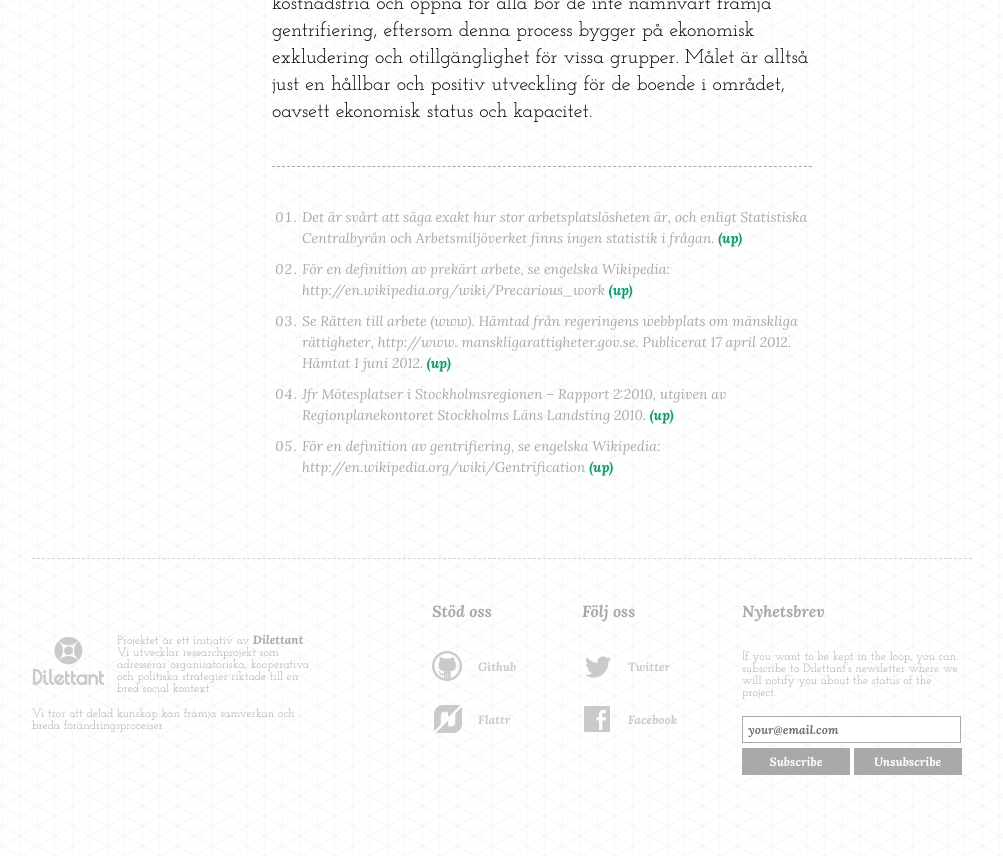
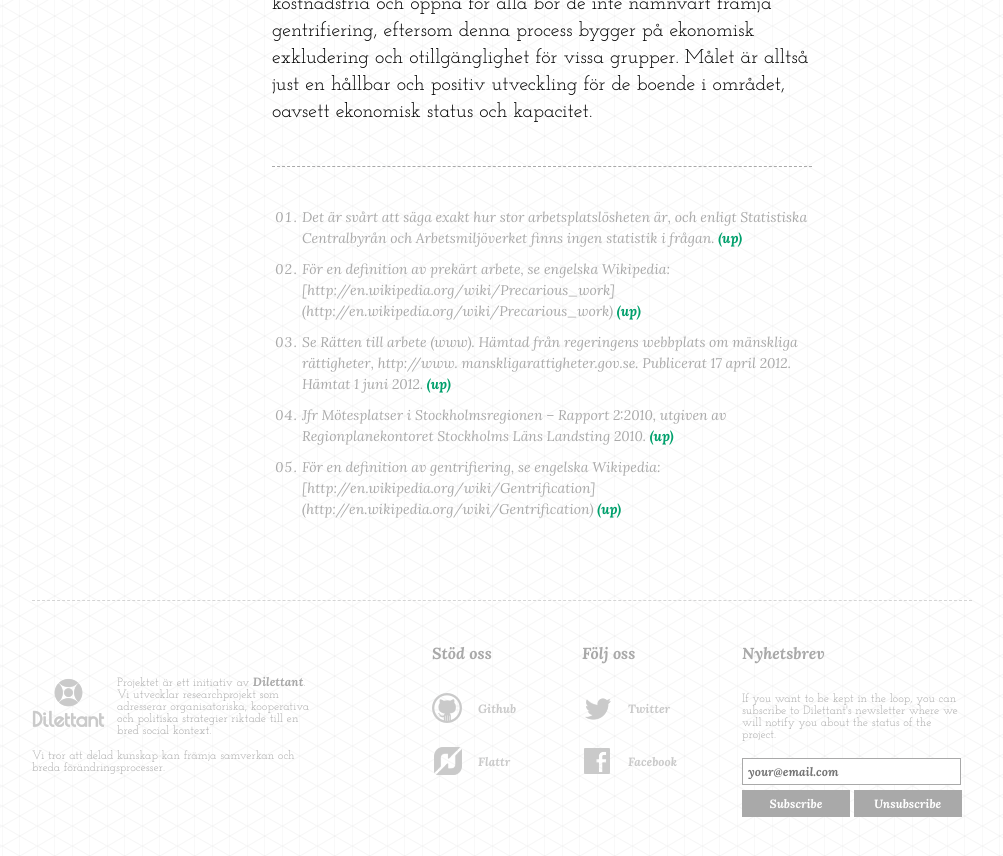
Before and after one commit to dilettant/allmannakontoret, a Jekyll site: the page built from koncept/utgangspunkter_och_perspektiv.md, in a window 1280 px wide and 900 px high, scrolled down 5654 px. Shown: the top 856 px of the window, without its empty margins (138-1141 px from the left). Built offline with Jekyll 4.4.1, drawn with Linux system fonts in a browser that asks for light colours; comment, search, counter and statistics services are not loaded; some of the changed lines change nothing that is shown.

Commit message:
adjustment of footnotes

```diff
--- a/koncept/utgangspunkter_och_perspektiv.md
+++ b/koncept/utgangspunkter_och_perspektiv.md
@@ -11,9 +11,9 @@ Visionen om allmänna kontor har växt fram ur observationer och analyser av den
 
 Arbetsmarknaderna förändras, och det går i dag att se en tydlig utveckling mot en växande andel frilansare, korttidsanställda och ensamföretagare. Människor och företag är i dag långt mer geografiskt mobila än tidigare, och med nya kommunikationsteknologier kan arbete numera ske i princip när som helst och var som helst.
 
-Som en följd av detta arbetar fler och fler hemifrån, på kaféer, bibliotek osv. Denna "arbetsplatslöshet" betyder att många i dag saknar tillgång till den gemenskap, stabilitet och kompetensutveckling som det kan innebära att ha en arbetsplats.[(1)](#footnotes){#foot1} Denna situation kräver nya typer av analyser och politiska insatser.
+Som en följd av detta arbetar fler och fler hemifrån, på kaféer, bibliotek osv. Denna "arbetsplatslöshet" betyder att många i dag saknar tillgång till den gemenskap, stabilitet och kompetensutveckling som det kan innebära att ha en arbetsplats. [(1)](#footnotes){#foot1} Denna situation kräver nya typer av analyser och politiska insatser.
 
-Den fasta anställningen är i många branscher ett minne blott, och det finns stora skillnader i trygghet och förmåner mellan den som är anställd och den som driver eget. Företagare och entreprenörer är omhuldade i den politiska diskussionen, men det görs få substantiella insatser för att förbättra den prekära situation som det innebär att "göra det själv". Den ökade mängden småföretag och frilansare kan i bästa fall leda till en större mångfald av verksamheter, i sämsta fall till en negativ konkurrens som får konsekvenser för både kvalitet, arbetsmiljö och social trygghet.[(2)](#footnotes){#foot2}
+Den fasta anställningen är i många branscher ett minne blott, och det finns stora skillnader i trygghet och förmåner mellan den som är anställd och den som driver eget. Företagare och entreprenörer är omhuldade i den politiska diskussionen, men det görs få substantiella insatser för att förbättra den prekära situation som det innebär att "göra det själv". Den ökade mängden småföretag och frilansare kan i bästa fall leda till en större mångfald av verksamheter, i sämsta fall till en negativ konkurrens som får konsekvenser för både kvalitet, arbetsmiljö och social trygghet. [(2)](#footnotes){#foot2}
 
 Att driva eget företag eller att arbeta frilans, med den flexibilitet och mobilitet som det kan innebära, är för många en eftersträvansvärd situation. Denna arbetssituation präglas ofta av ett starkt engagemang och kan innebära ett stort inflytande över hur, när och var arbetet bedrivs. Samtidigt kan denna frihet medföra mer svårhanterliga och prekära aspekter; osäkerhet gällande kommande uppdrag, känslan av att alltid behöva vara tillgänglig, ökad tidsåtgång till administration och ekonomi, och en osäkrare tillvaro i relation till de sociala trygghetssystemen.
 
@@ -48,13 +48,13 @@ Många kommuner och stadsdelar arbetar hårt för att locka företag att etabler
 
 Allmänna kontor kan bidra till hållbar lokal ekonomisk utveckling genom sänkta transaktionskostnader för arbete och kunskapsutbyte i gemenskap, samt demokratisk tillgång till kreativa möten och kunskapsnätverk. Samtidigt vilar idén tungt på en ideologi om delade resurser, såväl materiella som immateriella. Inspirerat av fenomen som kollaborativ konsumtion, co-working och Open Source, främjar allmänna kontor effektiv resursanvändning genom delning. Detta menar vi är en nyckel till hållbar lokal ekonomi, och en nödvändig medelväg mellan politikens ofta motsägelsefulla uppmuntran till minskad konsumtion i hållbarhetens namn, och ökad konsumtion i ekonomins namn.
 
-En viktig fråga avseende ökad attraktivitet och livskvalitet på en ort eller i en stadsdel, är *gentrifiering*.[(5)](#footnotes){#foot4} Allmänna kontoret som idé förväntas ha positiva effekter för lokal gemenskap och ökad livskvalitet på en ort, men ska inte bidra till en process där mindre bemedlade behöver flytta bort p.g.a. bortträngning av högre klasser. Vår bedömning i frågan är att så länge de allmänna kontoren är offentligt tillgängliga, kostnadsfria och öppna för alla bör de inte nämnvärt främja gentrifiering, eftersom denna process bygger på ekonomisk exkludering och otillgänglighet för vissa grupper. Målet är alltså just en hållbar och positiv utveckling för de boende i området, oavsett ekonomisk status och kapacitet.
+En viktig fråga avseende ökad attraktivitet och livskvalitet på en ort eller i en stadsdel, är *gentrifiering*. [(5)](#footnotes){#foot4} Allmänna kontoret som idé förväntas ha positiva effekter för lokal gemenskap och ökad livskvalitet på en ort, men ska inte bidra till en process där mindre bemedlade behöver flytta bort p.g.a. bortträngning av högre klasser. Vår bedömning i frågan är att så länge de allmänna kontoren är offentligt tillgängliga, kostnadsfria och öppna för alla bör de inte nämnvärt främja gentrifiering, eftersom denna process bygger på ekonomisk exkludering och otillgänglighet för vissa grupper. Målet är alltså just en hållbar och positiv utveckling för de boende i området, oavsett ekonomisk status och kapacitet.
 
 <hr id="footnotes"/>
 
 1. Det är svårt att säga exakt hur stor arbetsplatslösheten är, och enligt Statistiska Centralbyrån och Arbetsmiljöverket finns ingen statistik i frågan. [(up)](#foot1)
-2. För en definition av prekärt arbete, se engelska Wikipedia: http://en.wikipedia.org/wiki/Precarious_work [(up)](#foot2)
+2. För en definition av prekärt arbete, se engelska Wikipedia: [http://en.wikipedia.org/wiki/Precarious_work] (http://en.wikipedia.org/wiki/Precarious_work) [(up)](#foot2)
 3. Se Rätten till arbete (www). Hämtad från regeringens webbplats om mänskliga rättigheter, http://www.
 manskligarattigheter.gov.se. Publicerat 17 april 2012. Hämtat 1 juni 2012. [(up)](#foot3)
 4. Jfr Mötesplatser i Stockholmsregionen – Rapport 2:2010, utgiven av Regionplanekontoret Stockholms Läns Landsting 2010. [(up)](#foot4)
-5. För en definition av gentrifiering, se engelska Wikipedia: http://en.wikipedia.org/wiki/Gentrification [(up)](#foot5)
+5. För en definition av gentrifiering, se engelska Wikipedia: [http://en.wikipedia.org/wiki/Gentrification] (http://en.wikipedia.org/wiki/Gentrification) [(up)](#foot5)
```
